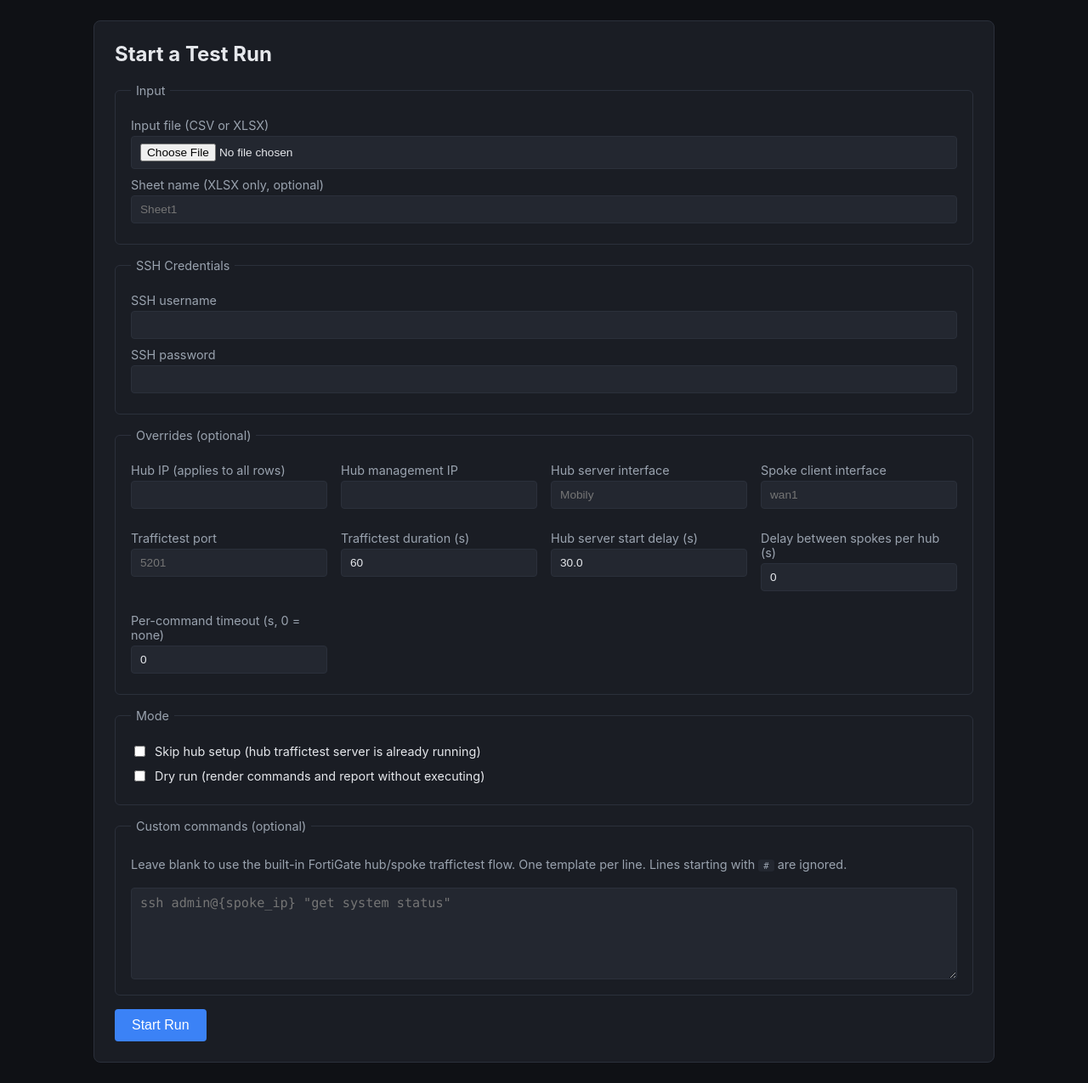
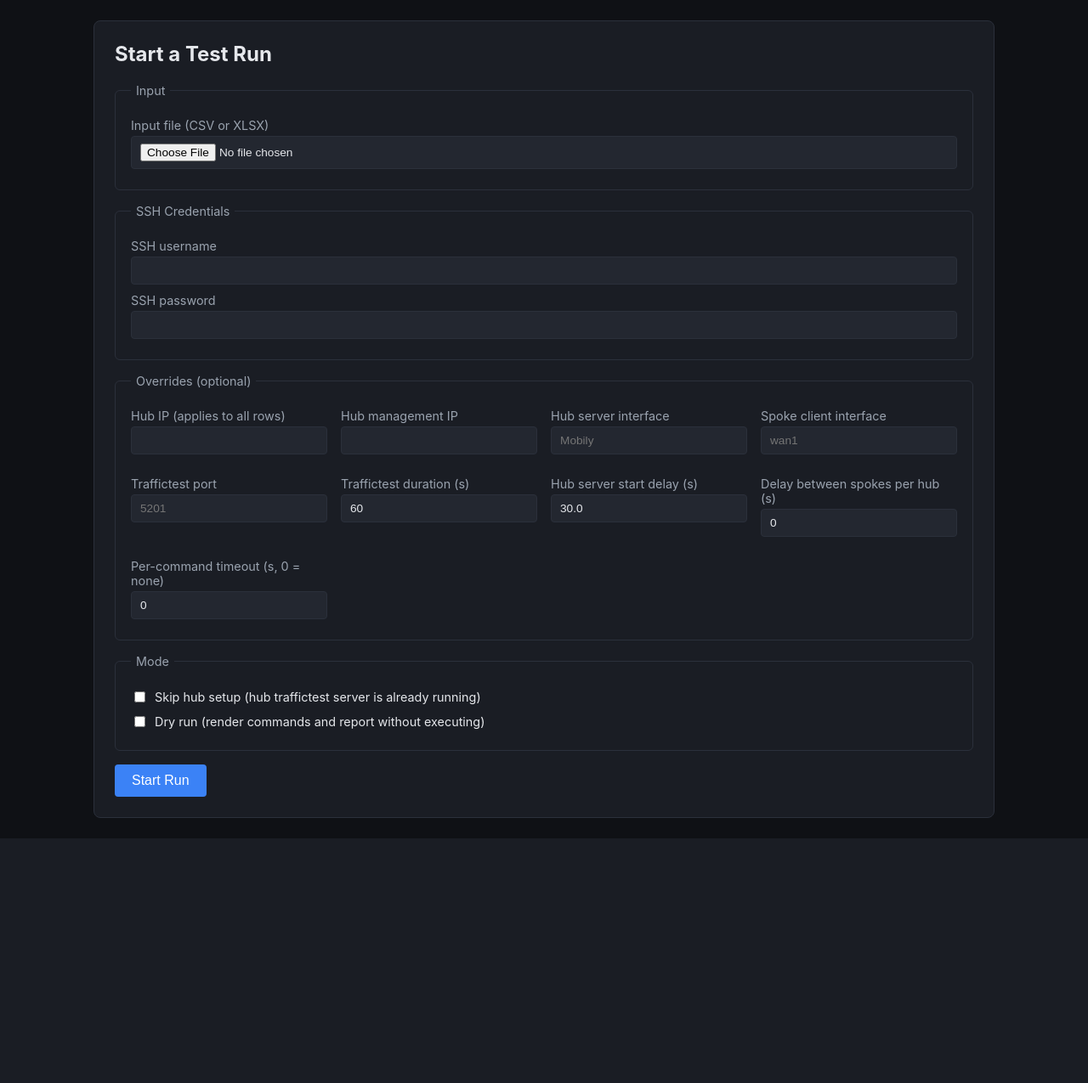
Before and after one commit to m0e97/iperf_stress_test, a FastAPI app: page / in a window 1280 px wide. Shown: the part 49-1324 px from the top of the page at 85% size. After the commit the page ends 1036 px from the top, so only its background shows below. Run offline with FastAPI, Linux system fonts and the light colour scheme; some libraries are stand-ins or nearby versions.

Commit message:
Trim web form and switch port to 8800
Removes the sheet-name and custom-commands form fields (XLSX uploads
now use the first sheet; only the built-in FortiGate flow is exposed
through the UI). Switches the web app's port from 8000 to 8800 across
Dockerfile, compose, and README.

Co-Authored-By: Claude Opus 4.7 <noreply@anthropic.com>

```diff
--- a/docker-compose.yml
+++ b/docker-compose.yml
@@ -4,7 +4,7 @@ services:
     image: iperf-stress-test:latest
     container_name: iperf-stress-test
     ports:
-      - "8000:8000"
+      - "8800:8800"
     volumes:
       - ./data:/data
     restart: unless-stopped
--- a/webapp/app.py
+++ b/webapp/app.py
@@ -26,8 +26,7 @@ ROOT = Path(__file__).resolve().parent.parent
 DATA_DIR = Path(__import__("os").environ.get("IPERF_DATA_DIR", str(ROOT / "data"))).resolve()
 UPLOAD_DIR = DATA_DIR / "uploads"
 REPORTS_DIR = DATA_DIR / "reports"
-COMMANDS_DIR = DATA_DIR / "commands"
-for d in (UPLOAD_DIR, REPORTS_DIR, COMMANDS_DIR):
+for d in (UPLOAD_DIR, REPORTS_DIR):
     d.mkdir(parents=True, exist_ok=True)
 
 sys.path.insert(0, str(ROOT))
@@ -100,7 +99,6 @@ def _build_argv(
     *,
     input_path: Path,
     output_path: Path,
-    sheet: str,
     sshuser: str,
     hub_ip: str,
     hub_mgmt_ip: str,
@@ -113,7 +111,6 @@ def _build_argv(
     timeout: int | None,
     skip_hub_setup: bool,
     dry_run: bool,
-    command_file: Path | None,
 ) -> list[str]:
     argv: list[str] = [
         "--input", str(input_path),
@@ -126,8 +123,6 @@ def _build_argv(
         "--hub-server-start-delay", str(hub_server_start_delay),
         "--delay-seconds", str(delay_seconds),
     ]
-    if sheet:
-        argv += ["--sheet", sheet]
     if sshuser:
         argv += ["--sshuser", sshuser]
     if hub_ip:
@@ -140,8 +135,6 @@ def _build_argv(
         argv += ["--skip-hub-setup"]
     if dry_run:
         argv += ["--dry-run"]
-    if command_file is not None:
-        argv += ["--command-file", str(command_file)]
     return argv
 
 
@@ -215,7 +208,6 @@ def index(request: Request):
 @app.post("/run")
 async def start_run(
     input_file: UploadFile,
-    sheet: str = Form(""),
     sshuser: str = Form(""),
     sshpw: str = Form(""),
     hub_ip: str = Form(""),
@@ -229,7 +221,6 @@ async def start_run(
     timeout: int = Form(0),
     skip_hub_setup: bool = Form(False),
     dry_run: bool = Form(False),
-    commands: str = Form(""),
 ):
     global ACTIVE_JOB_ID
     with JOBS_LOCK:
@@ -250,12 +241,6 @@ async def start_run(
     with upload_path.open("wb") as fh:
         shutil.copyfileobj(input_file.file, fh)
 
-    command_file_path: Path | None = None
-    cleaned_commands = [ln.strip() for ln in commands.splitlines() if ln.strip() and not ln.strip().startswith("#")]
-    if cleaned_commands:
-        command_file_path = COMMANDS_DIR / f"{job_id}.txt"
-        command_file_path.write_text("\n".join(cleaned_commands) + "\n", encoding="utf-8")
-
     timestamp = datetime.now().strftime("%Y%m%d_%H%M%S")
     report_basename = f"traffic_test_report_{timestamp}_{job_id}"
     output_path = REPORTS_DIR / f"{report_basename}.html"
@@ -264,7 +249,6 @@ async def start_run(
     argv = _build_argv(
         input_path=upload_path,
         output_path=output_path,
-        sheet=sheet,
         sshuser=sshuser,
         hub_ip=hub_ip,
         hub_mgmt_ip=hub_mgmt_ip,
@@ -277,7 +261,6 @@ async def start_run(
         timeout=timeout if timeout > 0 else None,
         skip_hub_setup=skip_hub_setup,
         dry_run=dry_run,
-        command_file=command_file_path,
     )
 
     thread = threading.Thread(target=_run_job, args=(job, argv, sshpw), daemon=True)
--- a/webapp/templates/index.html
+++ b/webapp/templates/index.html
@@ -14,10 +14,6 @@
             <label>
                 Input file (CSV or XLSX)
                 <input type="file" name="input_file" accept=".csv,.xlsx" required>
-            </label>
-            <label>
-                Sheet name (XLSX only, optional)
-                <input type="text" name="sheet" placeholder="Sheet1">
             </label>
         </fieldset>
 
@@ -87,15 +83,6 @@
             </label>
         </fieldset>
 
-        <fieldset>
-            <legend>Custom commands (optional)</legend>
-            <p class="muted">
-                Leave blank to use the built-in FortiGate hub/spoke traffictest flow.
-                One template per line. Lines starting with <code>#</code> are ignored.
-            </p>
-            <textarea name="commands" rows="5" placeholder='ssh admin@{spoke_ip} "get system status"'></textarea>
-        </fieldset>
-
         <button type="submit">Start Run</button>
     </form>
 </section>
```
Also changed, not shown: README.md, 1 other file.
